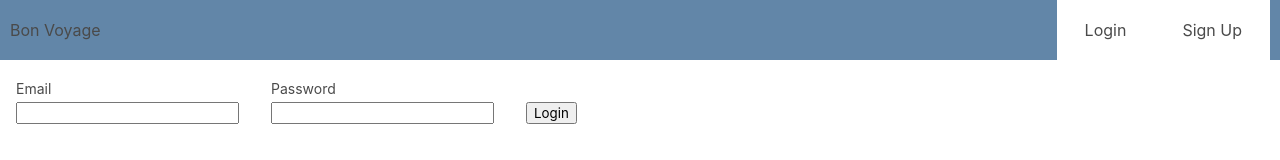
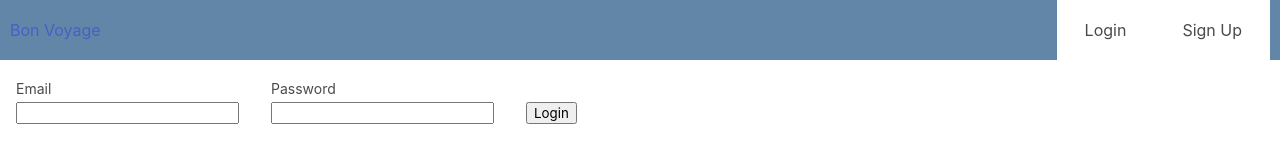
Before and after one commit to Capstone-Bi-Coastal-Visualizers/data-visualization, a React app: page / in a window 1280 px wide. Shown: the top 160 px of the page. Built offline with nearby package versions, Linux system fonts and the light colour scheme.

Commit message:
Feat: added trips to Nav burger stack when logged in

```diff
--- a/client/components/NavBar.js
+++ b/client/components/NavBar.js
@@ -4,7 +4,6 @@
 import { logout } from "../store";
 
 export default function NavBarTwo() {
-
   const dispatch = useDispatch();
   const [isActive, setisActive] = useState(false);
   const isLoggedIn = useSelector((state) => !!state.auth.id);
@@ -12,7 +11,9 @@
 
   return (
     <div className="navBar-container">
-      <h1>Bon Voyage</h1>
+      <Link to="/home">
+        <h1>Bon Voyage</h1>
+      </Link>
       <nav className="navbar" role="navigation" aria-label="main navigation">
         <div className="navbar-brand">
           <a
@@ -37,7 +38,7 @@
           {isLoggedIn ? (
             <div className="navbar-start">
               {/* The navbar will show these links after you log in */}
-              <Link to="/home">Home</Link>
+              <Link to="/trips">Trips</Link>
               <a href="#" onClick={handleClick}>
                 Logout
               </a>
```
